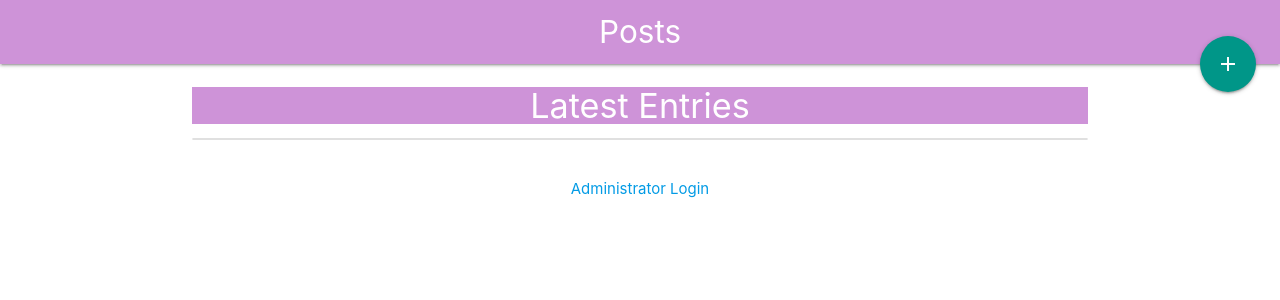
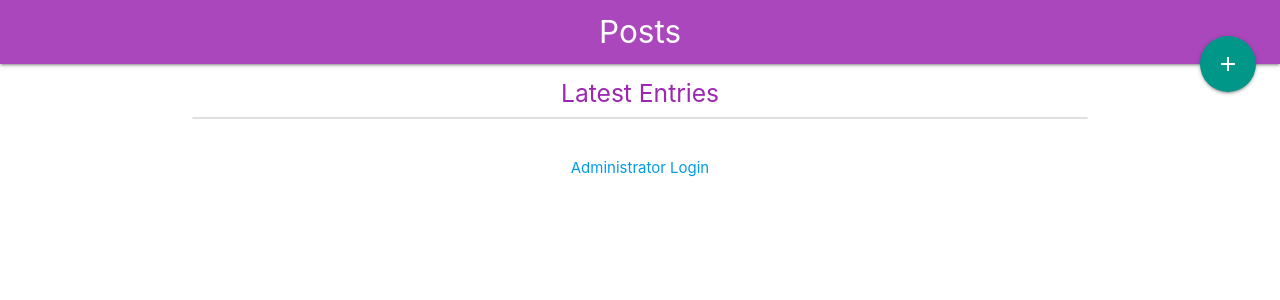
Before and after one commit to gertsfert/django_test, a Django app: page / in a window 1280 px wide. Shown: the top 300 px of the page. Run offline with Django 3.2, Linux system fonts and the light colour scheme; data that the repository does not hold is empty.

Commit message:
Minor formatting changes

```diff
--- a/mysite/posts/templates/posts/detail.html
+++ b/mysite/posts/templates/posts/detail.html
@@ -1,7 +1,7 @@
 {% extends 'posts/layout.html' %}
 
 {% block content %}
-<h4 class='center-align purple lighten-3 white-text'> {{post.title}} </h4>
+<h4 class='center-align purple lighten-1 white-text'> {{post.title}} </h4>
 <div class='card'>
     <div class='card-content'>
         {{post.body}}
--- a/mysite/posts/templates/posts/index.html
+++ b/mysite/posts/templates/posts/index.html
@@ -1,7 +1,7 @@
 {% extends 'posts/layout.html' %}
 
 {% block content %}
-<h4 class='center-align purple lighten-3 white-text'> {{title}} </h4>
+<h5 class='center-align purple-text lighten-1'> {{title}} </h5>
 
 <ul class='collection'>
     {% for post in posts %}
--- a/mysite/posts/templates/posts/layout.html
+++ b/mysite/posts/templates/posts/layout.html
@@ -13,7 +13,7 @@
 </head>
 <body>
     <nav>
-        <div class="nav-wrapper purple lighten-3">
+        <div class="nav-wrapper purple lighten-1">
             <a href="/posts" class="brand-logo center">Posts</a>
             <a class="btn-floating btn-large halfway-fab waves-effect waves-light teal" href="{% url 'post_new' %}">
                 <i class="material-icons">add</i>
```
